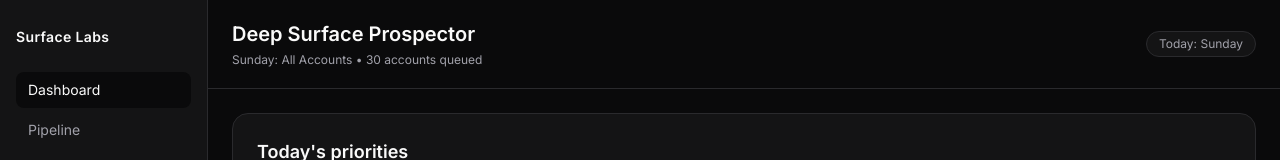
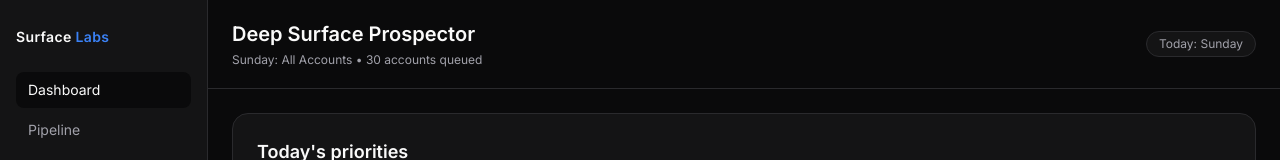
Before and after one commit to kylettran/surface-labs-take-home, a Next.js app in the folder surface-prospector/: page / in a window 1280 px wide. Shown: the top 160 px of the page. Built offline with nearby package versions, Linux system fonts and the light colour scheme.

Commit message:
Changed to /100 framework and update branding of app.

```diff
--- a/surface-prospector/app/components/AccountCard.tsx
+++ b/surface-prospector/app/components/AccountCard.tsx
@@ -161,27 +161,27 @@ export default function AccountCard({
             <div className="grid gap-2 text-xs text-text-secondary">
               <div className="flex items-center justify-between rounded-lg border border-border bg-surface px-3 py-2">
                 <span>Demo-dependent</span>
-                <span className="font-mono text-text-primary">{driveScore.demo}/10</span>
+                <span className="font-mono text-text-primary">{driveScore.demo * 10}/100</span>
               </div>
               <div className="flex items-center justify-between rounded-lg border border-border bg-surface px-3 py-2">
                 <span>Real ad spend</span>
                 <span className="font-mono text-text-primary">
-                  {driveScore.realAdSpend}/10
+                  {driveScore.realAdSpend * 10}/100
                 </span>
               </div>
               <div className="flex items-center justify-between rounded-lg border border-border bg-surface px-3 py-2">
                 <span>Intricate routing</span>
                 <span className="font-mono text-text-primary">
-                  {driveScore.intricateRouting}/10
+                  {driveScore.intricateRouting * 10}/100
                 </span>
               </div>
               <div className="flex items-center justify-between rounded-lg border border-border bg-surface px-3 py-2">
                 <span>Velocity</span>
-                <span className="font-mono text-text-primary">{driveScore.velocity}/10</span>
+                <span className="font-mono text-text-primary">{driveScore.velocity * 10}/100</span>
               </div>
               <div className="flex items-center justify-between rounded-lg border border-border bg-surface px-3 py-2">
                 <span>Evidence</span>
-                <span className="font-mono text-text-primary">{driveScore.evidence}/10</span>
+                <span className="font-mono text-text-primary">{driveScore.evidence * 10}/100</span>
               </div>
             </div>
           )}
--- a/surface-prospector/app/components/Sidebar.tsx
+++ b/surface-prospector/app/components/Sidebar.tsx
@@ -42,12 +42,15 @@ export default function Sidebar() {
 
   return (
     <aside className="w-52 shrink-0 border-r border-border bg-surface px-4 py-6">
-      <Link
-        href="/"
+      <a
+        href="https://withsurface.com/"
+        target="_blank"
+        rel="noreferrer"
         className="text-sm font-semibold tracking-wide text-text-primary hover:text-blue-300"
       >
-        Surface Labs
-      </Link>
+        <span className="text-text-primary">Surface </span>
+        <span className="text-primary">Labs</span>
+      </a>
       <div className="mt-6 space-y-1">
         {navItems.map((item) => {
           const isActive = pathname === item.href;
```
